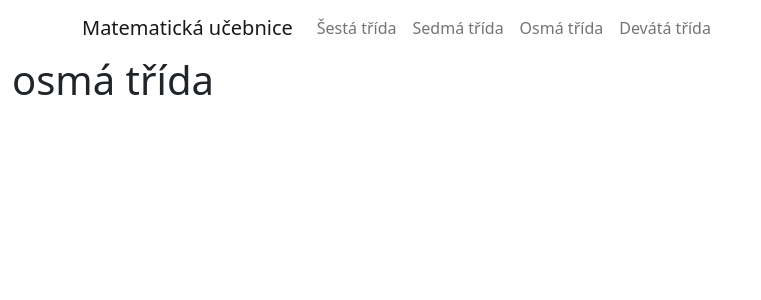
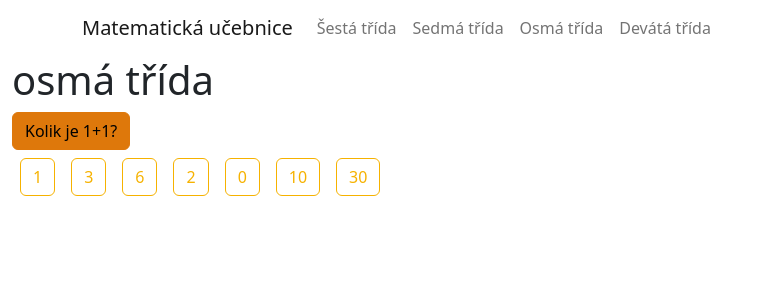
Before and after one commit to gyarab/2022-3e-matematicka_ucebnice, a Next.js app: page /class/eight in a window 1280 px wide. Shown: the top 300 px of the page, without its empty margins (0-761 px from the left). Built offline with nearby package versions, Linux system fonts and the light colour scheme.

Commit message:
first game implementation

```diff
--- a/pages/class/eight.jsx
+++ b/pages/class/eight.jsx
@@ -2,6 +2,9 @@ import NavBar from "../../components/nav-bar/NavBar";
 import CustomHead from "../../components/utils/CustomHead";
 import {colorThemeDark, colorThemeLight} from "../../lib/env-variables";
 import CustomFooter from "../../components/utils/CustomFooter";
+import 'bootstrap/dist/css/bootstrap.min.css';
+import ChooseCorrectAnswer from "../../components/games/ChooseCorrectAnswer";
+
 
 const EightClass = (props) => {
     /*
@@ -17,9 +20,14 @@ const EightClass = (props) => {
                 themeColorLight={colorThemeLight}
                 themeColorDark={colorThemeDark}
             />
-            <main className={'container-fluid'}>
+            <main>
                 <NavBar />
-                <h1>osmá třída</h1>
+                <div className={'container-fluid'}>
+                    <h1>osmá třída</h1>
+                    <ChooseCorrectAnswer
+                        question={'Kolik je 1+1?'} answers={['1', '3', '6', '2', '0', '10', '30']} correctAnswer={'2'} helperText={'Podívej se na internet!!!'} equation={null}
+                    />
+                </div>
             </main>
             <CustomFooter/>
         </>
```
